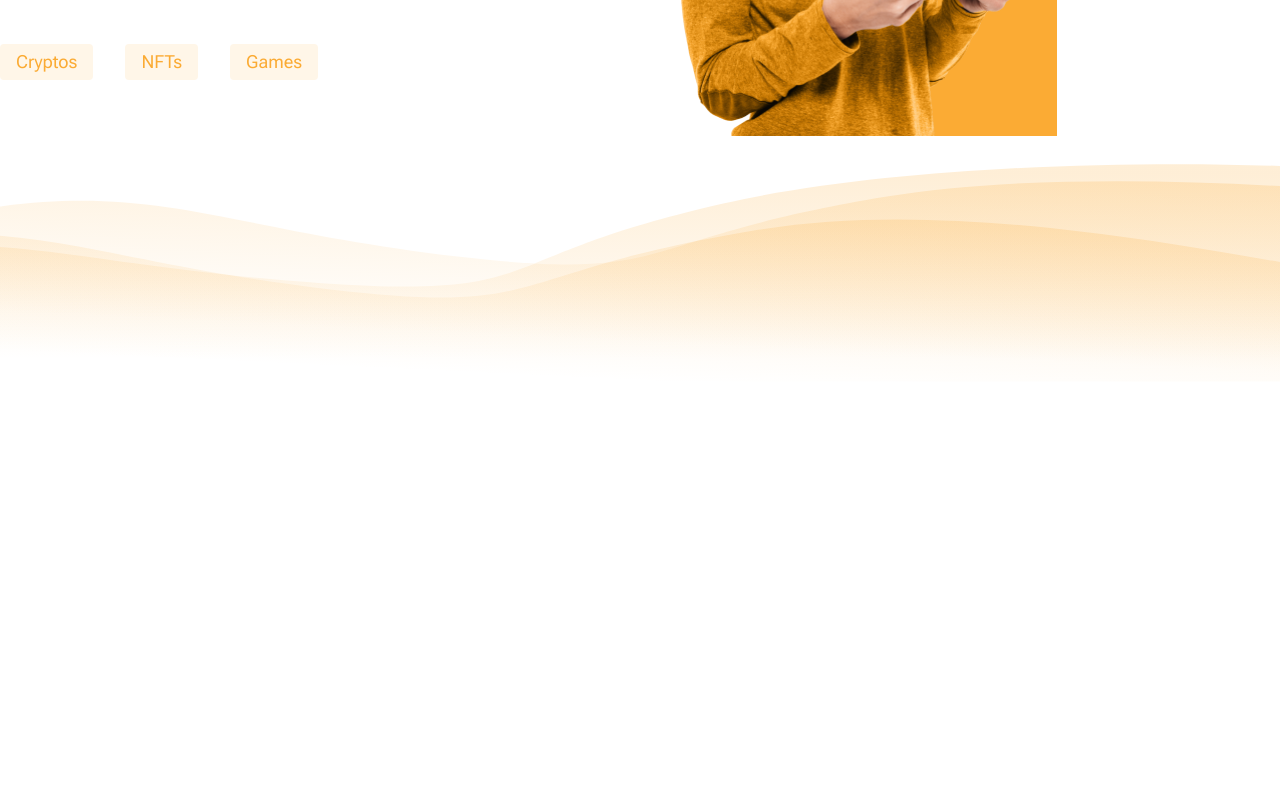
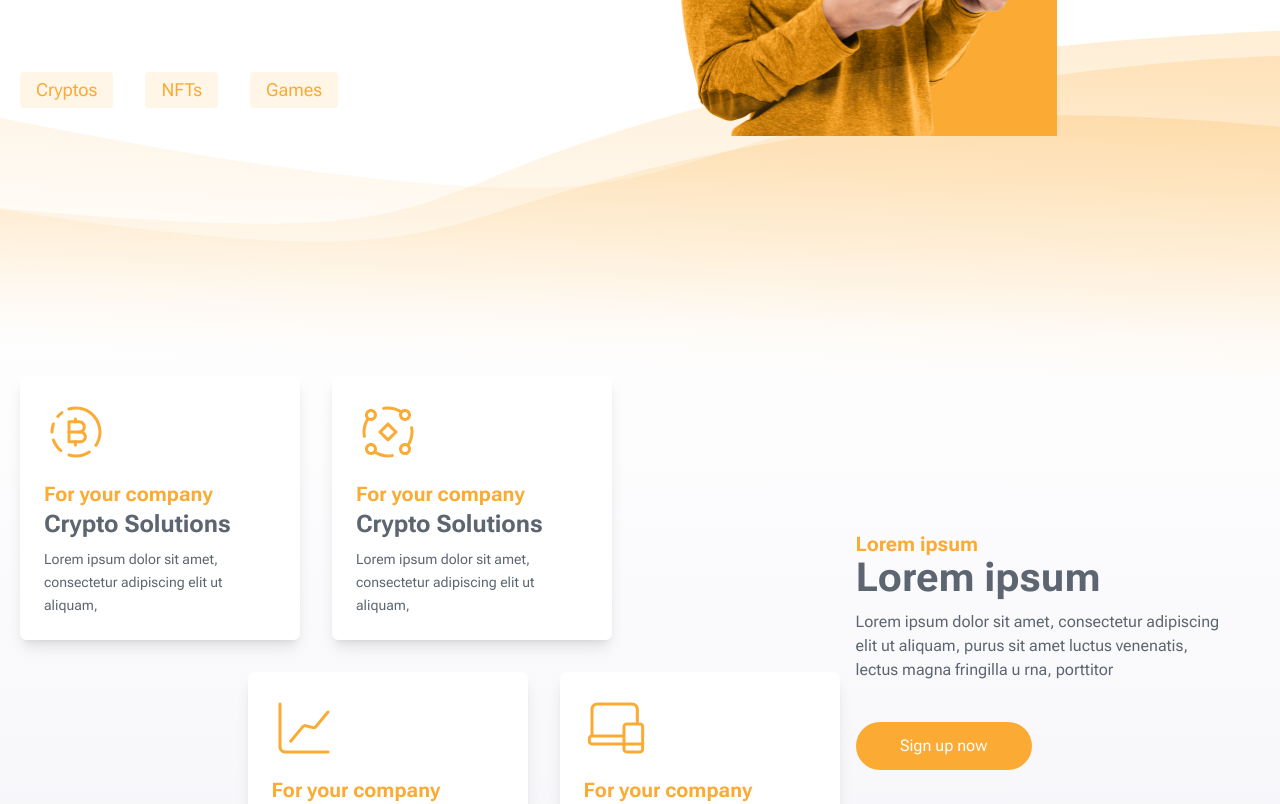
Before and after one commit to kellcrivelaroo/coinsynch, a Next.js app: page / in a window 1280 px wide. Shown: the part 500-1304 px from the top of the page. Before the commit the page ends 883 px from the top, so only its background shows below. Built offline with nearby package versions, Linux system fonts and the light colour scheme.

Commit message:
feat: solutions implementation(layout)

```diff
--- a/src/app/globals.css
+++ b/src/app/globals.css
@@ -2,6 +2,10 @@
 @tailwind components;
 @tailwind utilities;
 
+.my-container {
+  @apply 2xl:max-w-[1400px] xl:max-w-[1240px] lg:max-w-[1000px]
+}
+
 .default-button {
   @apply bg-primary-500 rounded-full px-4 py-2 text-white min-w-[100px] hover:bg-primary-400 transition-colors
 }
--- a/src/app/layout.tsx
+++ b/src/app/layout.tsx
@@ -18,9 +18,7 @@ export default function RootLayout({
 }) {
   return (
     <html lang="en">
-      <body
-        className={`overflow-x-hidden text-sm text-text ${roboto.className}`}
-      >
+      <body className={`overflow-x-hidden text-text ${roboto.className}`}>
         <Header />
         {children}
       </body>
--- a/src/app/page.tsx
+++ b/src/app/page.tsx
@@ -1,9 +1,11 @@
 import Hero from '@/components/Hero'
+import Solutions from '@/components/Solutions'
 
 export default function Home() {
   return (
-    <main className="mx-auto flex w-full flex-col items-center md:max-w-3xl lg:max-w-5xl xl:max-w-[1440px]">
+    <main className="my-container mx-auto flex w-full flex-col items-center">
       <Hero />
+      <Solutions />
     </main>
   )
 }
--- a/src/components/Header.tsx
+++ b/src/components/Header.tsx
@@ -6,8 +6,8 @@ import Link from 'next/link'
 export default function Header() {
   return (
     <header
-      className="lg:grid-row-1 grid-cols-auto mx-auto grid max-w-[1440px] grid-rows-[1fr_auto] shadow-md lg:grid-cols-[auto]
-    lg:shadow-none"
+      className="my-container lg:grid-row-1 grid-cols-auto mx-auto grid grid-rows-[1fr_auto] text-sm shadow-md
+    lg:grid-cols-[auto] lg:shadow-none"
     >
       {/* Logo and Nav (tablet+ only) */}
       <div className="flex h-14 items-center gap-10 pl-4 md:pl-0">
--- a/src/components/Hero.tsx
+++ b/src/components/Hero.tsx
@@ -4,7 +4,7 @@ import arrow from '@/../public/arrow-right-icon.svg'
 
 export default function Hero() {
   return (
-    <section className="w-full px-4 pt-14 md:px-0 md:pt-16 lg:pt-40">
+    <section className="mb-[160px] w-full px-4 pt-14 md:mb-[247px] md:px-0 md:pt-16 lg:mb-0 lg:min-h-[calc(100vh_-_20px)] lg:pt-40">
       <div className="flex w-full gap-16">
         <div className="z-10 flex flex-col items-center text-center md:basis-1/2 md:items-start md:text-start">
           <h1 className="mb-2 text-xl font-bold leading-tight text-primary-500 md:mb-4 md:text-[32px] lg:text-5xl">
@@ -19,18 +19,31 @@ export default function Hero() {
 
           <button
             className="default-button mb-6 flex w-[180px] items-center justify-center gap-2 uppercase md:mb-10 md:w-[232px] md:py-3
-          md:text-base lg:mb-20"
+          md:text-base lg:mb-20 lg:w-[276px]"
           >
             sign up now
             <Image src={arrow} alt="arrow" width={12} />
           </button>
 
           <div className="space-x-4 text-primary-500 md:space-x-6 lg:space-x-8 lg:text-lg">
-            <button className="rounded bg-primary-100 px-4 py-1">
+            <button
+              className="rounded bg-primary-100 px-4 py-1 transition-colors hover:bg-primary-500
+            hover:text-primary-100"
+            >
               Cryptos
             </button>
-            <button className="rounded bg-primary-100 px-4 py-1">NFTs</button>
-            <button className="rounded bg-primary-100 px-4 py-1">Games</button>
+            <button
+              className="rounded bg-primary-100 px-4 py-1 transition-colors hover:bg-primary-500
+            hover:text-primary-100"
+            >
+              NFTs
+            </button>
+            <button
+              className="rounded bg-primary-100 px-4 py-1 transition-colors hover:bg-primary-500
+            hover:text-primary-100"
+            >
+              Games
+            </button>
           </div>
         </div>
 
@@ -41,8 +54,8 @@ export default function Hero() {
       </div>
       {/* Waves */}
       <div
-        className="absolute left-0 -mt-8 h-[180px] w-[100vw] bg-[url(../../public/waves.svg)] bg-cover bg-[50%] bg-no-repeat md:mt-0
-      md:h-[247px]"
+        className="absolute left-0 -mt-8 h-[180px] w-[100vw] bg-[url(../../public/waves.svg)] bg-cover bg-[50%] bg-no-repeat
+        md:mt-0 md:h-[247px] lg:-bottom-20 lg:h-[50%] lg:bg-top"
       />
     </section>
   )
--- /dev/null
+++ b/src/components/Solutions.tsx
@@ -0,0 +1,73 @@
+import coin from '@/../public/coin-icon.svg'
+import atom from '@/../public/atom-icon.svg'
+import chart from '@/../public/chart-icon.svg'
+import device from '@/../public/devices-icon.svg'
+import SolutionsCard from './SolutionsCard'
+
+const cards = [
+  {
+    id: 1,
+    icon: coin,
+    alt: 'Crypto Coin',
+  },
+  {
+    id: 2,
+    icon: atom,
+    alt: 'Atom',
+  },
+  {
+    id: 3,
+    icon: chart,
+    alt: 'Chart',
+  },
+  {
+    id: 4,
+    icon: device,
+    alt: 'Devices',
+  },
+]
+
+export default function Solutions() {
+  return (
+    <section
+      className="flex w-full flex-col items-center overflow-hidden px-7 py-10 md:overflow-visible lg:flex-row-reverse
+    lg:gap-4 lg:px-0 2xl:gap-12"
+    >
+      {/* Background */}
+      <div
+        className="absolute left-0 z-[-1] h-[508px] w-[100vw] bg-gradient-to-b from-white to-secondary-200
+      md:h-[780px]"
+      />
+
+      {/* Content */}
+      <div className="mb-3 flex flex-col md:w-[500px] lg:w-[600px] 2xl:w-fit">
+        <span className="mb-1 text-base font-bold text-primary-500 lg:text-xl">
+          Lorem ipsum
+        </span>
+        <h2 className="mb-4 text-2xl font-bold md:text-[32px] lg:text-[40px]">
+          Lorem ipsum
+        </h2>
+        <p className="mb-10 text-sm leading-relaxed md:text-base lg:mr-10 2xl:mr-40 2xl:w-[400px]">
+          Lorem ipsum dolor sit amet, consectetur adipiscing elit ut aliquam,
+          purus sit amet luctus venenatis, lectus magna fringilla u rna,
+          porttitor
+        </p>
+        <button
+          className="hidden w-[176px] min-w-[100px] justify-center rounded-full bg-primary-500 px-4 py-3 text-white
+        transition-colors hover:bg-primary-400 lg:flex"
+        >
+          Sign up now
+        </button>
+      </div>
+
+      <div
+        className="flex flex-nowrap gap-4 self-start md:flex-wrap md:gap-6 md:px-6 lg:gap-8 lg:px-0
+      2xl:w-fit md:[&>*:nth-child(3)]:ml-auto"
+      >
+        {cards.map((card) => {
+          return <SolutionsCard key={card.id} icon={card.icon} alt={card.alt} />
+        })}
+      </div>
+    </section>
+  )
+}
--- /dev/null
+++ b/src/components/SolutionsCard.tsx
@@ -0,0 +1,27 @@
+import { StaticImport } from 'next/dist/shared/lib/get-img-props'
+import Image from 'next/image'
+
+interface SolutionsCardProps {
+  icon: StaticImport
+  alt: string
+}
+
+export default function SolutionsCard({ icon, alt }: SolutionsCardProps) {
+  return (
+    <div
+      className="w-[208px] cursor-default space-y-4 rounded-md bg-white p-6 shadow-lg transition-all duration-300 hover:scale-105 hover:shadow-md
+    md:w-[280px]"
+    >
+      <Image src={icon} alt={alt} width={64} className="w-10 md:w-16" />
+      <div>
+        <span className="mb-1 text-sm font-bold text-primary-500 md:text-base lg:text-xl">
+          For your company
+        </span>
+        <h3 className="mb-2 text-xl font-bold md:text-2xl">Crypto Solutions</h3>
+        <p className="text-sm leading-relaxed">
+          Lorem ipsum dolor sit amet, consectetur adipiscing elit ut aliquam,
+        </p>
+      </div>
+    </div>
+  )
+}
--- a/tailwind.config.js
+++ b/tailwind.config.js
@@ -52,8 +52,14 @@ module.exports = {
         900: '#3b0c0e',
       },
       white: '#ffffff',
+      black: '#000000',
       text: '#5D6670',
       table: '#fbfbfb',
+    },
+    extend: {
+      screens: {
+        '2xl': '1440px',
+      },
     },
   },
   plugins: [],
```
